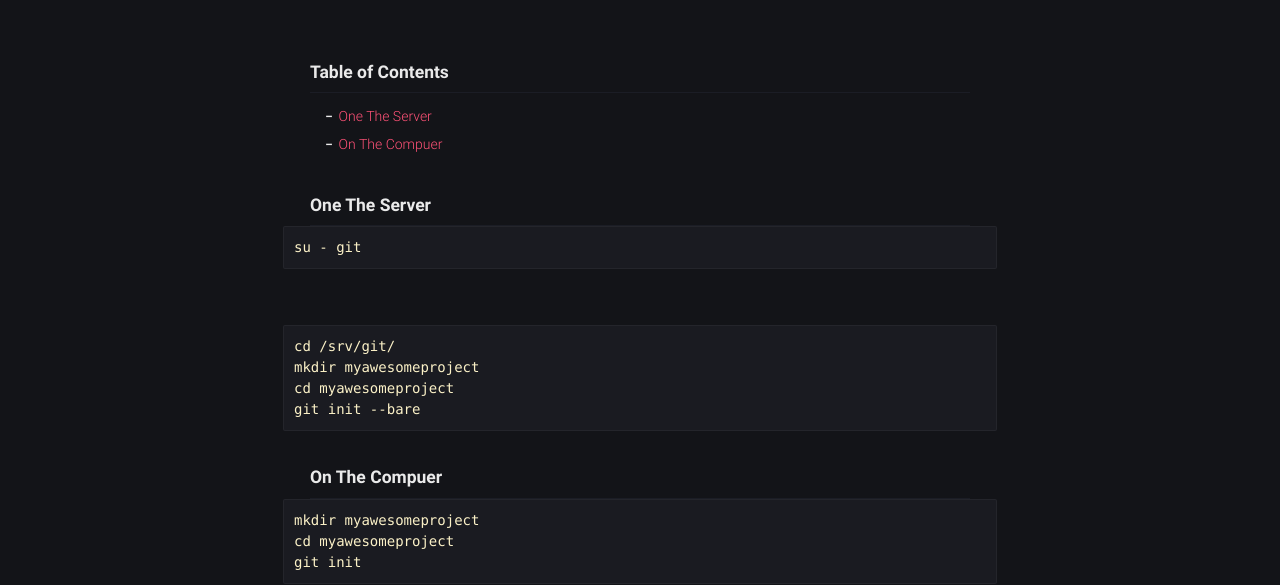
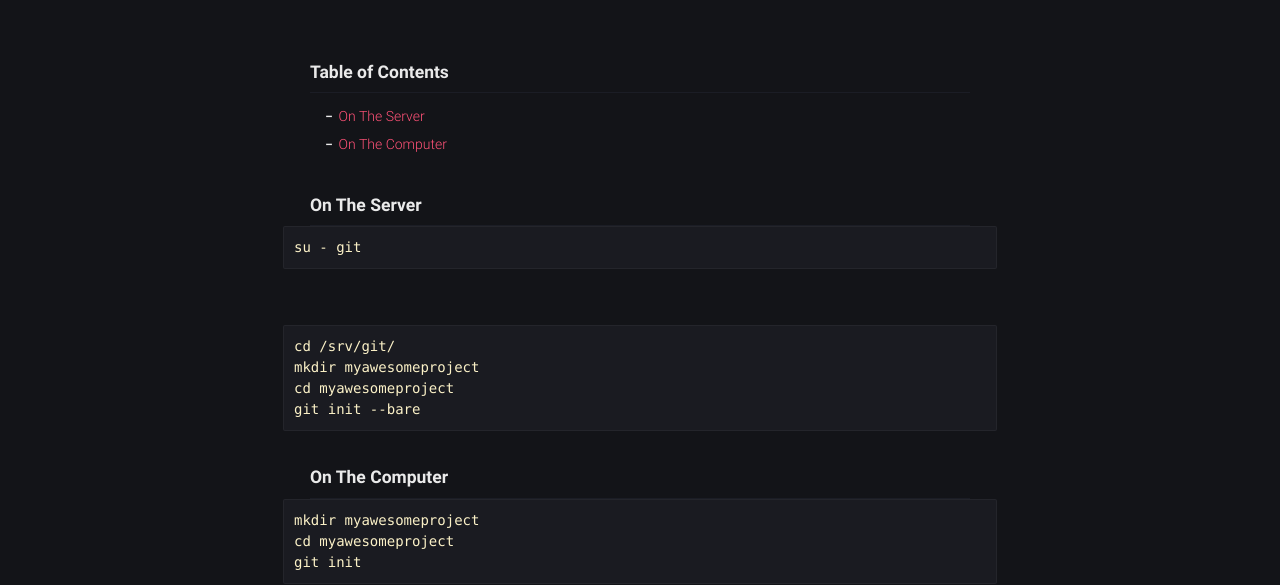
Before and after one commit to robert-marshall/xyz, a Jekyll site: the page built from _posts/2020-12-09-push-to-multiple-git-remotes-simultaneously.md, in a window 1280 px wide. Shown: the part 352-937 px from the top of the page. Built offline with Jekyll 4.4.1, drawn with Linux system fonts in a browser that asks for light colours.

Commit message:
this is Spartaaaaaaaa

````diff
--- a/_posts/2020-12-09-push-to-multiple-git-remotes-simultaneously.md
+++ b/_posts/2020-12-09-push-to-multiple-git-remotes-simultaneously.md
@@ -6,11 +6,10 @@ tags: [git]
 ---
 
 ### Table of Contents
-* [One The Server](#on-the-server)
-* [On The Compuer](#on-the-computer)
+* [On The Server](#on-the-server)
+* [On The Computer](#on-the-computer)
 
-### One The Server
-
+### On The Server
 ```
 su - git
 ```
@@ -24,8 +23,7 @@ cd myawesomeproject
 git init --bare
 ```
 
-### On The Compuer
-
+### On The Computer
 ```
 mkdir myawesomeproject
 cd myawesomeproject
````
